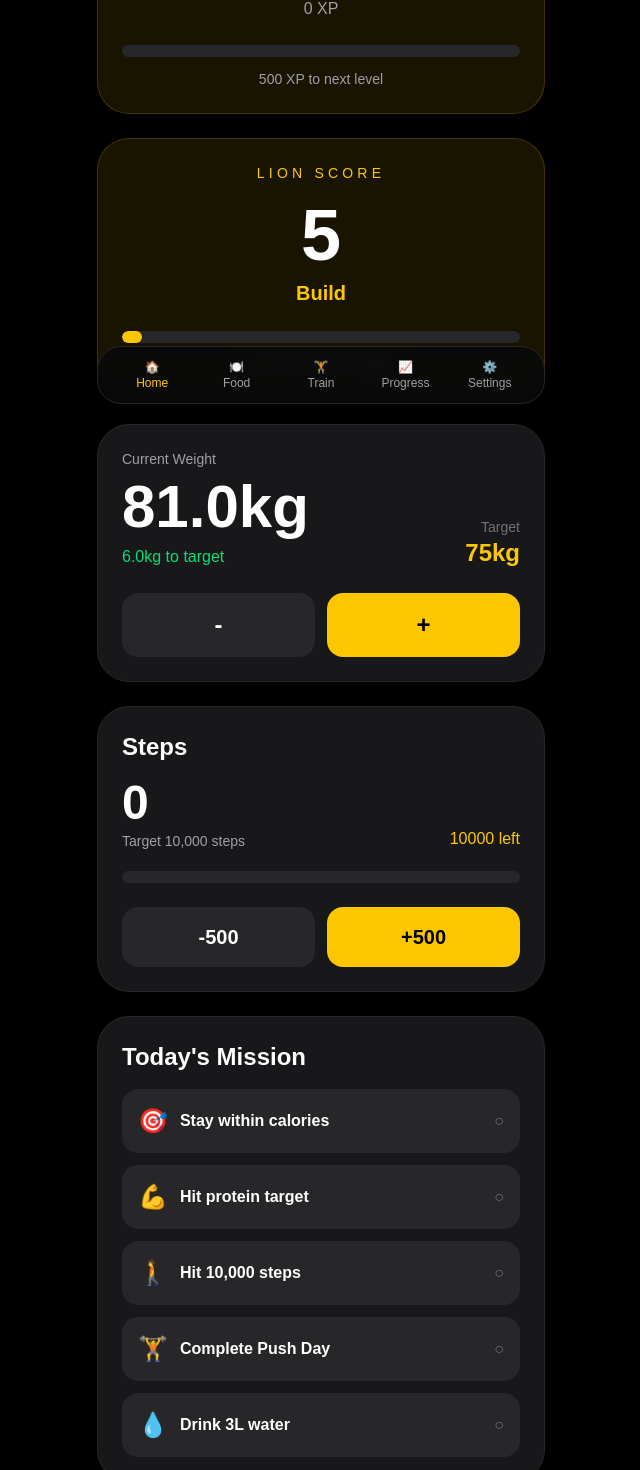
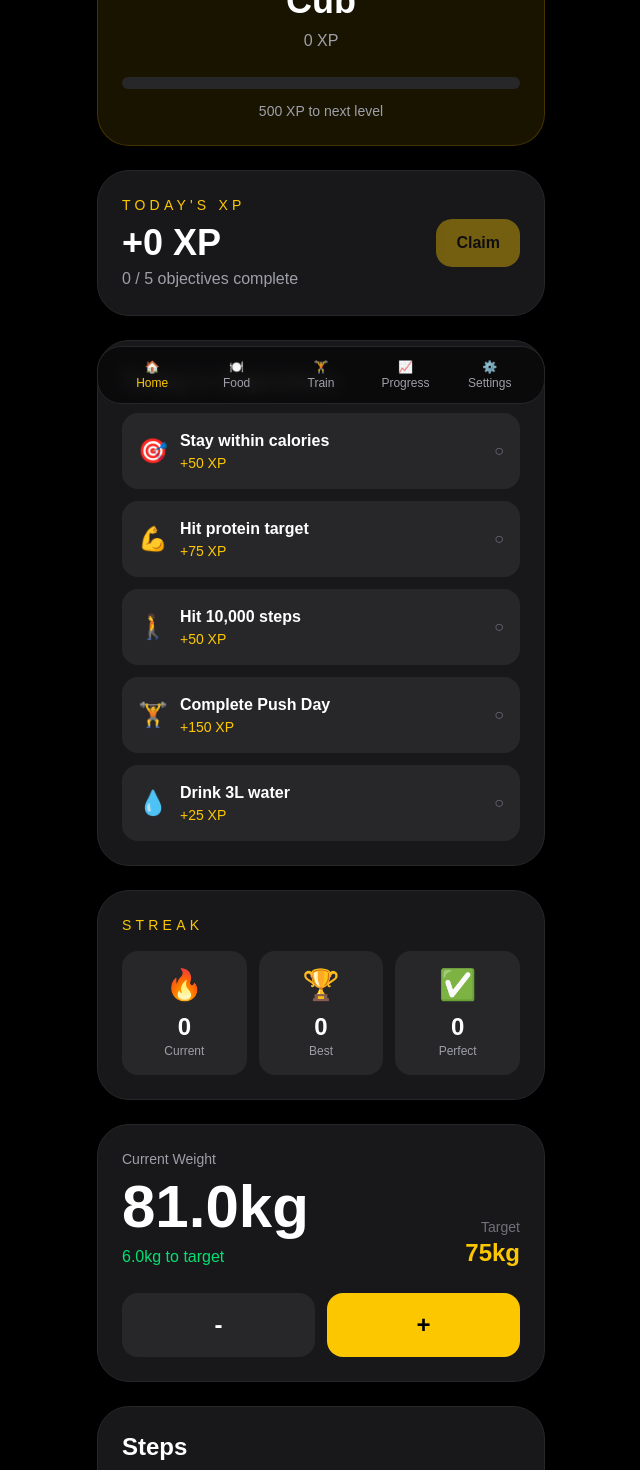
Before and after one commit to MarcRoscoe91/lion-coach, a Next.js app: page / in a window 1280 px wide. Shown: the part 380-1850 px from the top of the page, without its empty margins (319-959 px from the left). Built offline with nearby package versions, Linux system fonts and the light colour scheme.

Commit message:
Add profile streak and achievements dashboard

```diff
--- a/app/page.tsx
+++ b/app/page.tsx
@@ -3,19 +3,23 @@
 import Image from "next/image";
 import { useEffect, useState } from "react";
 
+import AchievementsCard from "@/components/cards/AchievementsCard";
+import StreakCard from "@/components/cards/StreakCard";
+import XPCard from "@/components/cards/XPCard";
 import BottomNav from "@/components/navigation/BottomNav";
-import XPCard from "@/components/cards/XPCard";
+import { defaultProfile, type UserProfile } from "@/lib/profile";
 import { calculateDailyXP } from "@/lib/xp";
 
 const meals = [
-  { name: "🍳 Breakfast", calories: 493, protein: 46, carbs: 54, fat: 9 },
-  { name: "🍗 Chicken & Rice", calories: 333, protein: 36, carbs: 32, fat: 4 },
-  { name: "🥩 Mince & Rice", calories: 296, protein: 26, carbs: 32, fat: 5 },
-  { name: "🥣 Protein Bowl", calories: 365, protein: 51, carbs: 20, fat: 7 },
-  { name: "🥤 Post Workout", calories: 371, protein: 28, carbs: 55, fat: 4 },
+  { name: "🍳 Breakfast", calories: 493, protein: 46 },
+  { name: "🍗 Chicken & Rice", calories: 333, protein: 36 },
+  { name: "🥩 Mince & Rice", calories: 296, protein: 26 },
+  { name: "🥣 Protein Bowl", calories: 365, protein: 51 },
+  { name: "🥤 Post Workout", calories: 371, protein: 28 },
 ];
 
 export default function Home() {
+  const [profile, setProfile] = useState<UserProfile>(defaultProfile);
   const [weight, setWeight] = useState(81);
   const [steps, setSteps] = useState(0);
   const [loggedMeals, setLoggedMeals] = useState<typeof meals>([]);
@@ -27,10 +31,12 @@ export default function Home() {
   const stepsTarget = 10000;
 
   useEffect(() => {
+    const savedProfile = localStorage.getItem("lion-profile");
     const savedWeight = localStorage.getItem("lion-weight");
     const savedSteps = localStorage.getItem("lion-steps");
     const savedMeals = localStorage.getItem("lion-meals");
 
+    if (savedProfile) setProfile(JSON.parse(savedProfile));
     if (savedWeight) setWeight(Number(savedWeight));
     if (savedSteps) setSteps(Number(savedSteps));
     if (savedMeals) setLoggedMeals(JSON.parse(savedMeals));
@@ -41,10 +47,11 @@ export default function Home() {
   useEffect(() => {
     if (!loaded) return;
 
+    localStorage.setItem("lion-profile", JSON.stringify(profile));
     localStorage.setItem("lion-weight", String(weight));
     localStorage.setItem("lion-steps", String(steps));
     localStorage.setItem("lion-meals", JSON.stringify(loggedMeals));
-  }, [weight, steps, loggedMeals, loaded]);
+  }, [profile, weight, steps, loggedMeals, loaded]);
 
   const totals = loggedMeals.reduce(
     (sum, meal) => ({
@@ -62,14 +69,6 @@ export default function Home() {
   const workoutComplete = false;
   const waterComplete = false;
 
-  const completedMissions = [
-    caloriesComplete,
-    proteinComplete,
-    stepsComplete,
-    workoutComplete,
-    waterComplete,
-  ].filter(Boolean).length;
-
   const dailyXP = calculateDailyXP({
     caloriesComplete,
     proteinComplete,
@@ -78,13 +77,38 @@ export default function Home() {
     waterComplete,
   });
 
-  const lionScore =
-    (caloriesComplete ? 20 : totals.calories > 0 ? 12 : 0) +
-    (proteinComplete ? 20 : totals.protein > 0 ? 12 : 0) +
-    (stepsComplete ? 20 : steps > 0 ? 10 : 0) +
-    (workoutComplete ? 25 : 0) +
-    (waterComplete ? 10 : 0) +
-    5;
+  const completedObjectives = [
+    caloriesComplete,
+    proteinComplete,
+    stepsComplete,
+    workoutComplete,
+    waterComplete,
+  ].filter(Boolean).length;
+
+  function addMeal(meal: (typeof meals)[0]) {
+    setLoggedMeals([...loggedMeals, meal]);
+  }
+
+  function claimXP() {
+    setProfile((current) => ({
+      ...current,
+      xp: current.xp + dailyXP,
+      streak: completedObjectives === 5 ? current.streak + 1 : current.streak,
+      bestStreak:
+        completedObjectives === 5
+          ? Math.max(current.bestStreak, current.streak + 1)
+          : current.bestStreak,
+      perfectDays:
+        completedObjectives === 5
+          ? current.perfectDays + 1
+          : current.perfectDays,
+    }));
+  }
+
+  function resetDay() {
+    setLoggedMeals([]);
+    setSteps(0);
+  }
 
   return (
     <main className="min-h-screen bg-black text-white p-5">
@@ -101,37 +125,91 @@ export default function Home() {
             />
           </div>
 
-          <h1 className="mt-5 text-4xl font-extrabold tracking-tight">
-            Good Morning Marc
+          <p className="mt-5 text-sm uppercase tracking-[0.35em] text-yellow-400">
+            Lion Coach
+          </p>
+
+          <h1 className="mt-3 text-4xl font-extrabold tracking-tight">
+            Good Morning {profile.name}
           </h1>
 
           <p className="mt-2 text-zinc-500">Become The Lion</p>
         </header>
 
-        <XPCard xp={dailyXP} />
+        <XPCard xp={profile.xp + dailyXP} />
 
-        <section className="mt-6 rounded-[2rem] border border-yellow-500/20 bg-yellow-400/10 p-6 text-center">
-          <p className="text-sm uppercase tracking-[0.3em] text-yellow-400">
-            Lion Score
-          </p>
+        <section className="mt-6 rounded-[2rem] border border-zinc-800 bg-zinc-900 p-6">
+          <div className="flex items-center justify-between">
+            <div>
+              <p className="text-sm uppercase tracking-[0.3em] text-yellow-400">
+                Today&apos;s XP
+              </p>
 
-          <p className="mt-4 text-7xl font-black">{lionScore}</p>
+              <h2 className="mt-2 text-4xl font-black">
+                +{dailyXP} XP
+              </h2>
 
-          <p className="mt-2 text-xl font-bold text-yellow-400">
-            {lionScore >= 90 ? "Excellent" : lionScore >= 70 ? "Good" : "Build"}
-          </p>
+              <p className="mt-1 text-zinc-400">
+                {completedObjectives} / 5 objectives complete
+              </p>
+            </div>
 
-          <div className="mt-6 h-3 overflow-hidden rounded-full bg-zinc-800">
-            <div
-              className="h-full rounded-full bg-yellow-400 transition-all duration-500"
-              style={{ width: `${Math.min(100, lionScore)}%` }}
+            <button
+              onClick={claimXP}
+              disabled={dailyXP === 0}
+              className="rounded-2xl bg-yellow-400 px-5 py-3 font-bold text-black disabled:opacity-40"
+            >
+              Claim
+            </button>
+          </div>
+        </section>
+
+        <section className="mt-6 rounded-[2rem] border border-zinc-800 bg-zinc-900 p-6">
+          <h2 className="text-2xl font-bold">Today&apos;s Objectives</h2>
+
+          <div className="mt-4 space-y-3">
+            <ObjectiveRow
+              icon="🎯"
+              label="Stay within calories"
+              xp={50}
+              complete={caloriesComplete}
+            />
+
+            <ObjectiveRow
+              icon="💪"
+              label="Hit protein target"
+              xp={75}
+              complete={proteinComplete}
+            />
+
+            <ObjectiveRow
+              icon="🚶"
+              label="Hit 10,000 steps"
+              xp={50}
+              complete={stepsComplete}
+            />
+
+            <ObjectiveRow
+              icon="🏋️"
+              label="Complete Push Day"
+              xp={150}
+              complete={workoutComplete}
+            />
+
+            <ObjectiveRow
+              icon="💧"
+              label="Drink 3L water"
+              xp={25}
+              complete={waterComplete}
             />
           </div>
+        </section>
 
-          <p className="mt-3 text-sm text-zinc-400">
-            {completedMissions} / 5 missions complete
-          </p>
-        </section>
+        <StreakCard
+          streak={profile.streak}
+          bestStreak={profile.bestStreak}
+          perfectDays={profile.perfectDays}
+        />
 
         <section className="mt-6 rounded-[2rem] border border-zinc-800 bg-zinc-900 p-6">
           <p className="text-sm text-zinc-400">Current Weight</p>
@@ -212,38 +290,6 @@ export default function Home() {
         </section>
 
         <section className="mt-6 rounded-[2rem] border border-zinc-800 bg-zinc-900 p-6">
-          <h2 className="text-2xl font-bold">Today&apos;s Mission</h2>
-
-          <div className="mt-4 space-y-3">
-            <MissionRow
-              icon="🎯"
-              label="Stay within calories"
-              complete={caloriesComplete}
-            />
-            <MissionRow
-              icon="💪"
-              label="Hit protein target"
-              complete={proteinComplete}
-            />
-            <MissionRow
-              icon="🚶"
-              label="Hit 10,000 steps"
-              complete={stepsComplete}
-            />
-            <MissionRow
-              icon="🏋️"
-              label="Complete Push Day"
-              complete={workoutComplete}
-            />
-            <MissionRow
-              icon="💧"
-              label="Drink 3L water"
-              complete={waterComplete}
-            />
-          </div>
-        </section>
-
-        <section className="mt-6 rounded-[2rem] border border-zinc-800 bg-zinc-900 p-6">
           <h2 className="text-2xl font-bold">Today&apos;s Workout</h2>
 
           <div className="mt-4 rounded-2xl bg-zinc-800 p-4">
@@ -260,8 +306,8 @@ export default function Home() {
           </p>
 
           <p className="mt-4 text-lg leading-8 text-zinc-200">
-            You&apos;re on pace to reach {targetWeight}kg. Today&apos;s focus:
-            hit your protein target, build your steps, and complete Push Day.
+            You&apos;ve got {dailyXP} XP available today. Build your streak,
+            hit your protein, and complete Push Day.
           </p>
         </section>
 
@@ -272,7 +318,7 @@ export default function Home() {
             {meals.map((meal) => (
               <button
                 key={meal.name}
-                onClick={() => setLoggedMeals([...loggedMeals, meal])}
+                onClick={() => addMeal(meal)}
                 className="w-full rounded-2xl bg-zinc-800 p-4 text-left active:scale-[0.98]"
               >
                 <div className="flex justify-between">
@@ -288,11 +334,10 @@ export default function Home() {
           </div>
         </section>
 
+        <AchievementsCard />
+
         <button
-          onClick={() => {
-            setLoggedMeals([]);
-            setSteps(0);
-          }}
+          onClick={resetDay}
           className="mt-6 w-full rounded-2xl bg-yellow-400 py-4 text-lg font-bold text-black active:scale-95"
         >
           Reset Day
@@ -304,20 +349,26 @@ export default function Home() {
   );
 }
 
-function MissionRow({
+function ObjectiveRow({
   icon,
   label,
+  xp,
   complete,
 }: {
   icon: string;
   label: string;
+  xp: number;
   complete: boolean;
 }) {
   return (
     <div className="flex items-center justify-between rounded-2xl bg-zinc-800 p-4">
       <div className="flex items-center gap-3">
         <span className="text-2xl">{icon}</span>
-        <span className="font-semibold">{label}</span>
+
+        <div>
+          <p className="font-semibold">{label}</p>
+          <p className="text-sm text-yellow-400">+{xp} XP</p>
+        </div>
       </div>
 
       <span className={complete ? "text-green-400" : "text-zinc-500"}>
--- /dev/null
+++ b/components/cards/AchievementsCard.tsx
@@ -0,0 +1,21 @@
+export default function AchievementsCard() {
+  return (
+    <section className="mt-6 rounded-[2rem] border border-zinc-800 bg-zinc-900 p-6">
+      <div className="flex items-center justify-between">
+        <div>
+          <p className="text-sm uppercase tracking-[0.3em] text-yellow-400">
+            Achievements
+          </p>
+
+          <h2 className="mt-2 text-2xl font-bold">0 / 50 Unlocked</h2>
+
+          <p className="mt-1 text-zinc-400">
+            Badges coming soon.
+          </p>
+        </div>
+
+        <div className="text-5xl">🏆</div>
+      </div>
+    </section>
+  );
+}
--- /dev/null
+++ b/components/cards/StreakCard.tsx
@@ -0,0 +1,39 @@
+type StreakCardProps = {
+  streak: number;
+  bestStreak: number;
+  perfectDays: number;
+};
+
+export default function StreakCard({
+  streak,
+  bestStreak,
+  perfectDays,
+}: StreakCardProps) {
+  return (
+    <section className="mt-6 rounded-[2rem] border border-zinc-800 bg-zinc-900 p-6">
+      <p className="text-sm uppercase tracking-[0.3em] text-yellow-400">
+        Streak
+      </p>
+
+      <div className="mt-4 grid grid-cols-3 gap-3 text-center">
+        <div className="rounded-2xl bg-zinc-800 p-4">
+          <p className="text-3xl">🔥</p>
+          <p className="mt-2 text-2xl font-black">{streak}</p>
+          <p className="text-xs text-zinc-400">Current</p>
+        </div>
+
+        <div className="rounded-2xl bg-zinc-800 p-4">
+          <p className="text-3xl">🏆</p>
+          <p className="mt-2 text-2xl font-black">{bestStreak}</p>
+          <p className="text-xs text-zinc-400">Best</p>
+        </div>
+
+        <div className="rounded-2xl bg-zinc-800 p-4">
+          <p className="text-3xl">✅</p>
+          <p className="mt-2 text-2xl font-black">{perfectDays}</p>
+          <p className="text-xs text-zinc-400">Perfect</p>
+        </div>
+      </div>
+    </section>
+  );
+}
--- /dev/null
+++ b/lib/profile.ts
@@ -0,0 +1,15 @@
+export type UserProfile = {
+  name: string;
+  xp: number;
+  streak: number;
+  bestStreak: number;
+  perfectDays: number;
+};
+
+export const defaultProfile: UserProfile = {
+  name: "Marc",
+  xp: 0,
+  streak: 0,
+  bestStreak: 0,
+  perfectDays: 0,
+};
```
